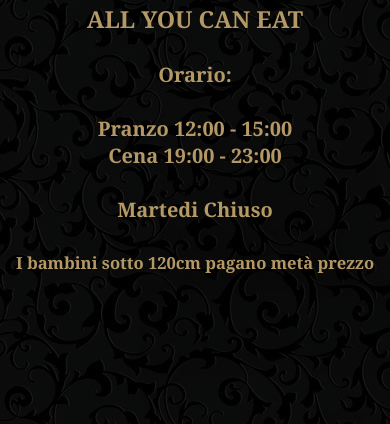
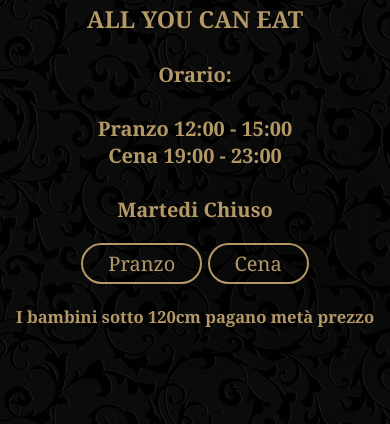
Before and after one commit to darumasushi/darumasushi.github.io, a plain HTML site: page index.html in a window 390 px wide. Shown: the part 420-844 px from the top of the page. Drawn offline with Linux system fonts and the light colour scheme.

Commit message:
Mobile One.Eight

```diff
--- a/index.html
+++ b/index.html
@@ -20,12 +20,8 @@
         </head>
 
         <body>
-            <div class="main-navigation">
-                <ul class="menu">
-                    <li class="menu-item"><a href="pranzo.html"> Pranzo</a></li>
-                    <li class="menu-item"><a href="cena.html"> Cena </a></li>
-                </ul>
-            </div>
+                    <a href="pranzo.html"> Pranzo</a>
+                    <a href="cena.html"> Cena </a>
 
             <h5> I bambini sotto 120cm pagano metà prezzo </h5>
         </body>
--- a/styles.css
+++ b/styles.css
@@ -47,6 +47,13 @@ ul, ol {
 
 a {
   text-decoration: none;
+  padding: 5px 25px;
+        border: 2px solid;
+        border-radius: 30px;
+        color: rgb(180, 153, 102);
+        -webkit-transition: .3s ease;
+          transition: .3s ease;
+        font-weight: 400;
 }
 
 img {
```
